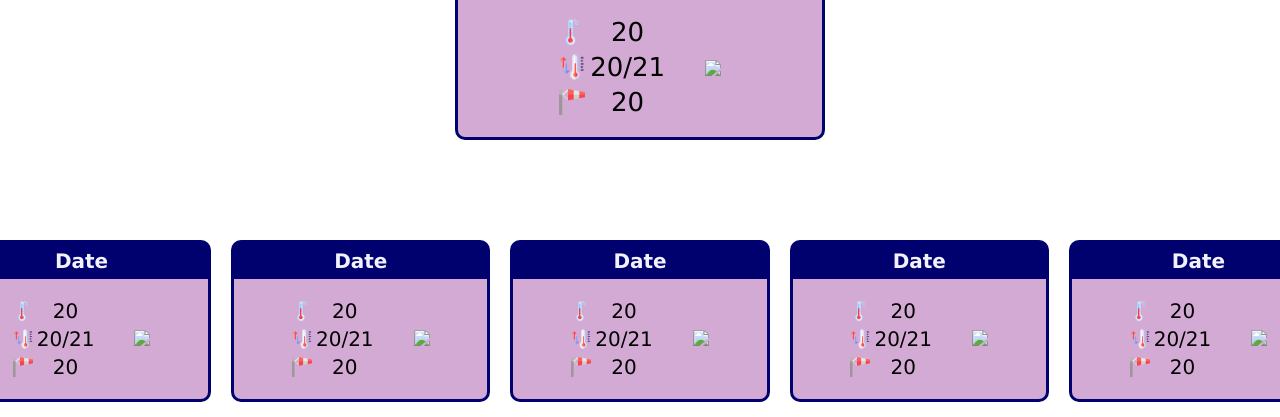
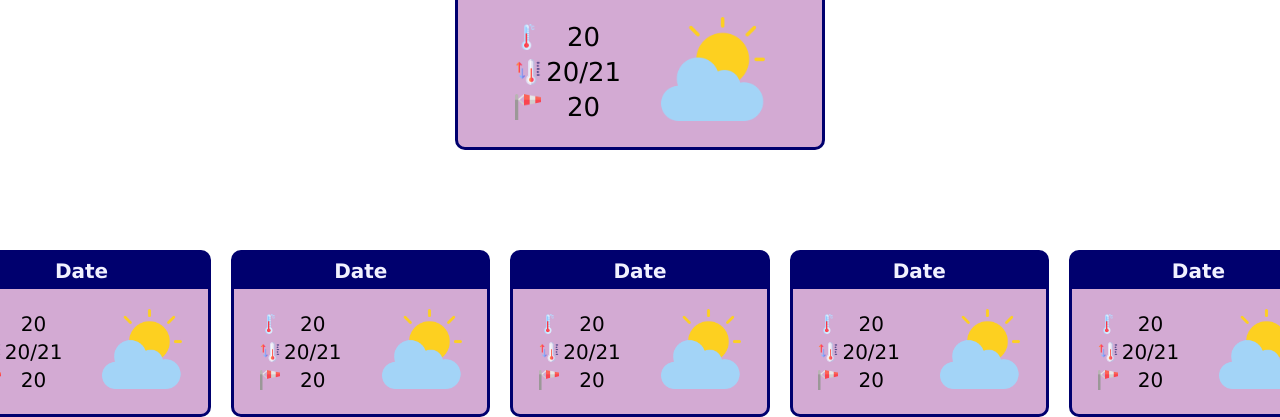
Before and after one commit to DocQuantic/odin-weather, a website built with webpack: page src/template.html in a window 1280 px wide. Shown: the part 503-920 px from the top of the page. Built offline with nearby package versions, Linux system fonts and the light colour scheme; no server answers.

Commit message:
Add weather icons

```diff
--- a/src/styles.css
+++ b/src/styles.css
@@ -115,6 +115,10 @@ main{
           height: 1em;
         }
       }
+
+      > .icon img{
+        height: 4em;
+      }
     }
   }
 
--- a/src/template.html
+++ b/src/template.html
@@ -28,7 +28,7 @@
                 <p class="wind">20</p>
             </div>
             <div class="icon">
-              <img src="#">
+              <img src="./icons/nuage-soleil.png">
             </div>
           </div>
         </div>
@@ -45,7 +45,7 @@
                 <p class="wind">20</p>
               </div>
               <div class="icon">
-                <img src="#">
+                <img src="./icons/nuage-soleil.png">
               </div>
             </div>
           </div>
@@ -61,7 +61,7 @@
                 <p class="wind">20</p>
               </div>
               <div class="icon">
-                <img src="#">
+              <img src="./icons/nuage-soleil.png">
               </div>
             </div>
           </div>
@@ -77,7 +77,7 @@
                 <p class="wind">20</p>
               </div>
               <div class="icon">
-                <img src="#">
+              <img src="./icons/nuage-soleil.png">
               </div>
             </div>
           </div>
@@ -93,7 +93,7 @@
                 <p class="wind">20</p>
               </div>
               <div class="icon">
-                <img src="#">
+              <img src="./icons/nuage-soleil.png">
               </div>
             </div>
           </div>
@@ -109,7 +109,7 @@
                 <p class="wind">20</p>
               </div>
               <div class="icon">
-                <img src="#">
+              <img src="./icons/nuage-soleil.png">
               </div>
             </div>
           </div>
```
